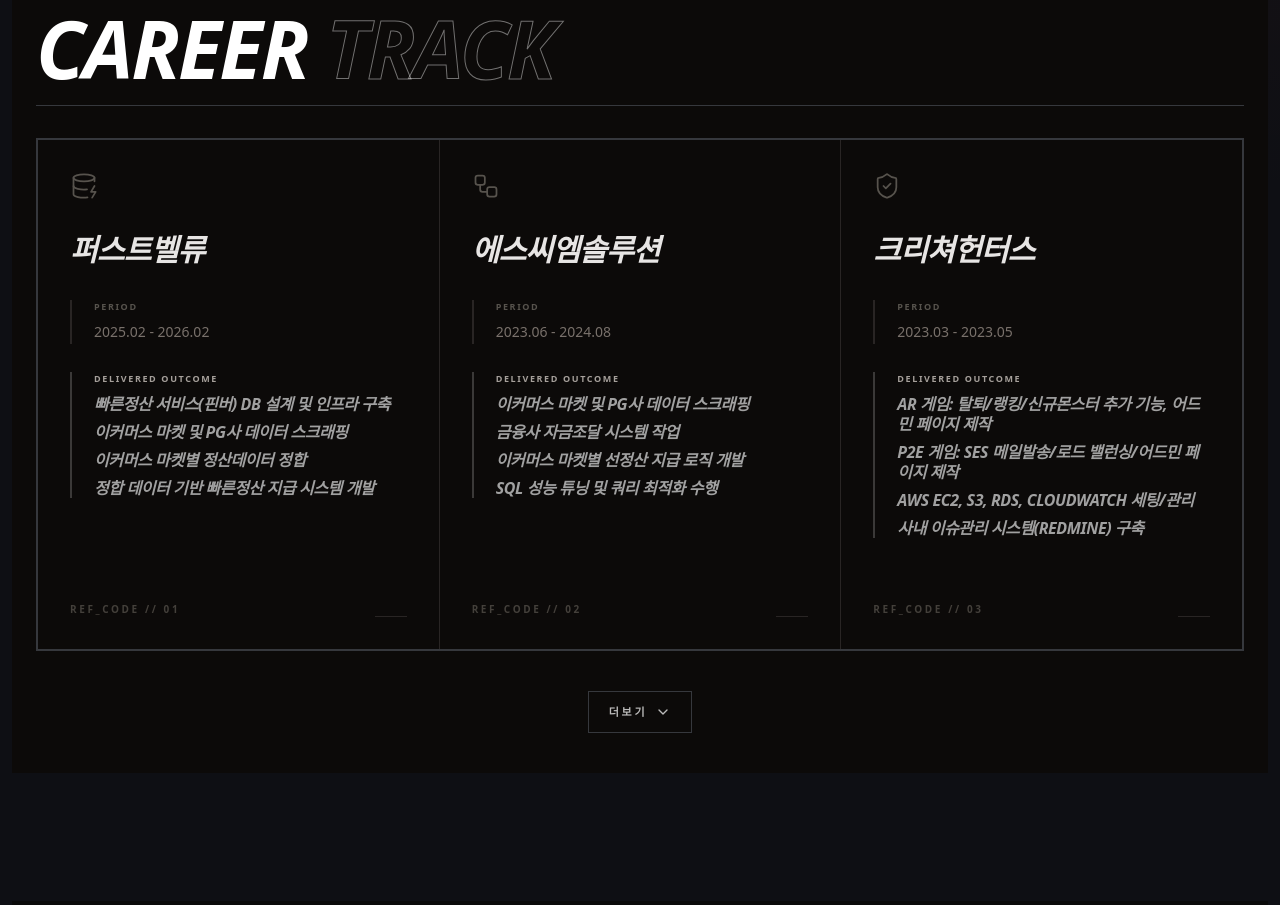
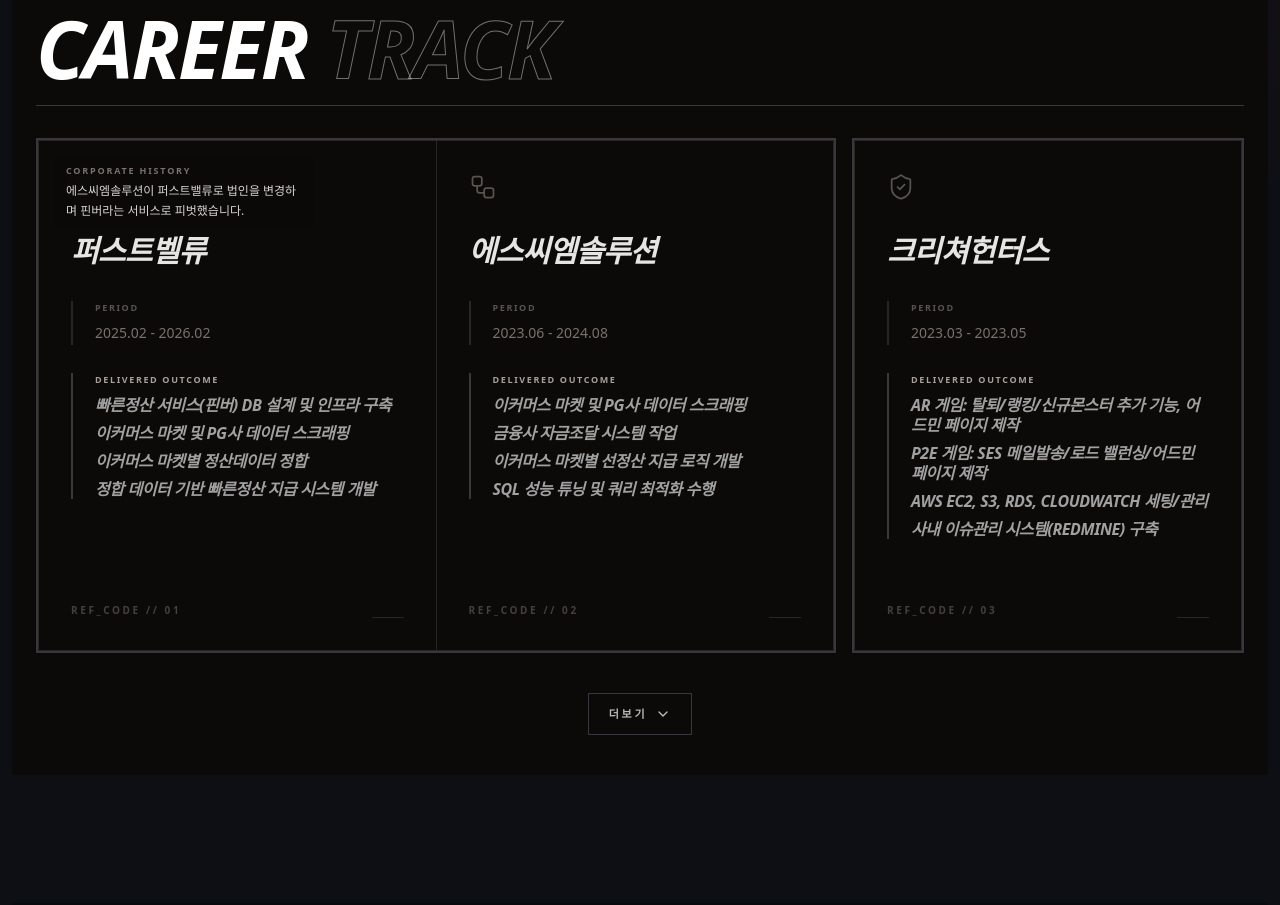
Before and after one commit to DEVZZAME/zzames, a Next.js app: page / in a window 1280 px wide. Shown: the part 1340-2245 px from the top of the page. Built offline with nearby package versions, Linux system fonts and the light colour scheme.

Commit message:
Adjust career grouping layout

```diff
--- a/components/career-section.tsx
+++ b/components/career-section.tsx
@@ -36,7 +36,7 @@
 
     return (
       <div
-        className="group flex min-h-[320px] flex-col justify-between bg-stone-950 p-6 transition-all duration-500 md:min-h-0 md:p-8"
+        className="group flex h-full min-h-[320px] flex-col justify-between bg-stone-950 p-6 transition-all duration-500 md:min-h-0 md:p-8"
         key={`${block.title}-${block.period}`}
       >
         <div className="mb-8 md:mb-12">
@@ -101,8 +101,23 @@
         </h2>
       </div>
 
-      <div className="grid grid-cols-1 gap-px border-2 border-stone-800 bg-stone-800 lg:grid-cols-3">
-        {primaryBlocks.map((block, index) => renderCard(block, index))}
+      <div className="grid grid-cols-1 items-stretch gap-4 lg:grid-cols-3">
+        <div className="relative h-full border-2 border-stone-800 bg-stone-800 p-px lg:col-span-2">
+          <div className="pointer-events-none absolute left-4 top-4 z-10 max-w-[260px] bg-stone-950/88 px-3 py-2 backdrop-blur-sm">
+            <p className="text-[8px] font-black uppercase tracking-[0.2em] text-stone-500 md:text-[9px]">
+              Corporate History
+            </p>
+            <p className="mt-1 text-[10px] leading-relaxed text-stone-300 md:text-xs">
+              에스씨엠솔루션이 퍼스트밸류로 법인을 변경하며 핀버라는 서비스로 피벗했습니다.
+            </p>
+          </div>
+          <div className="grid h-full grid-cols-1 gap-px bg-stone-800 md:grid-cols-2">
+            {primaryBlocks.slice(0, 2).map((block, index) => renderCard(block, index))}
+          </div>
+        </div>
+        <div className="h-full border-2 border-stone-800 bg-stone-800 p-px">
+          {primaryBlocks[2] ? renderCard(primaryBlocks[2], 2) : null}
+        </div>
       </div>
 
       {extraBlocks.length > 0 ? (
```
